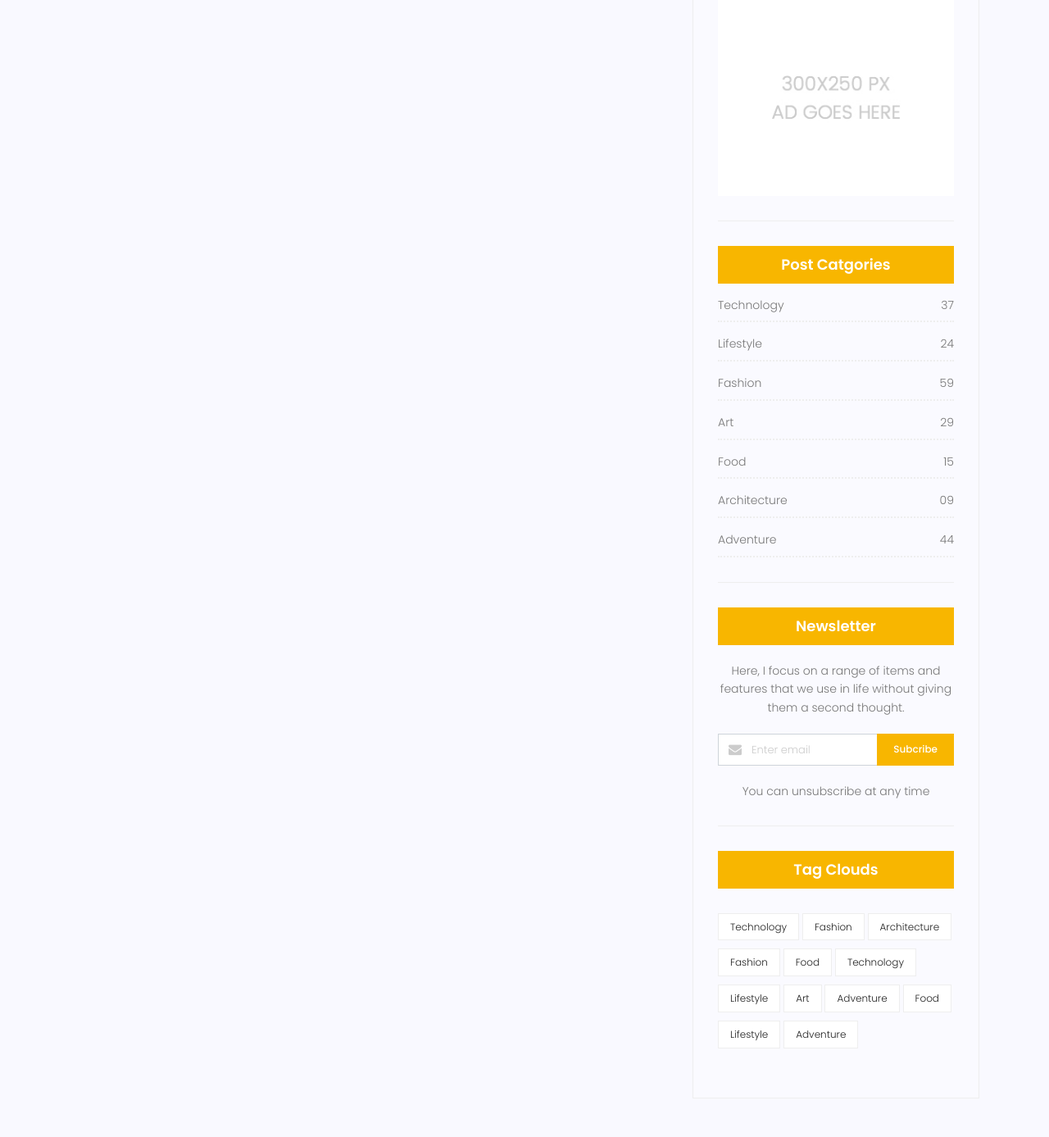
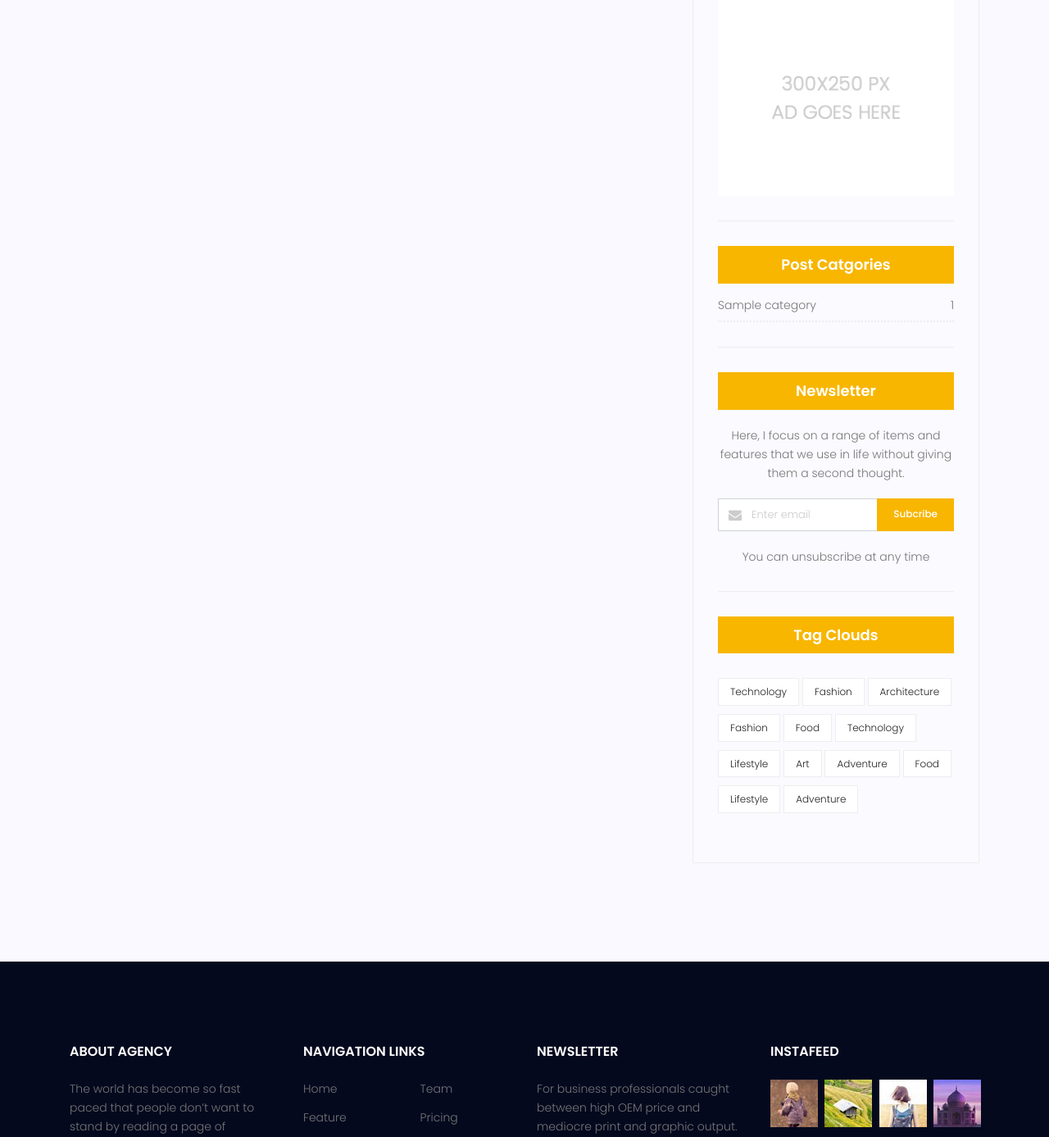
Before and after one commit to hsheikh7/Django-Travel-Iran, a Django app: page /blog/ in a window 1280 px wide. Shown: the part 1914-3301 px from the top of the page at 82% size. Run offline with Django 3.2, Linux system fonts and the light colour scheme; tables that the repository leaves empty hold one stand-in row (values such as "Sample post"); grey boxes marked "Sample" are stand-in pictures; some libraries are stand-ins or nearby versions.

Commit message:
Created categories of post in sidebar
Post Categories shows number of posts in each category

```diff
--- a/blog/templatetags/blog_tags.py
+++ b/blog/templatetags/blog_tags.py
@@ -1,5 +1,6 @@
 from django import template
 from blog.models import Post
+from blog.models import Category
 
 register = template.Library()
 
@@ -9,7 +10,17 @@ def function():
     return posts
 
 
-@register.inclusion_tag('latest-posts.html')
+@register.inclusion_tag('blog/latest-posts.html')
 def latestposts(arg=3):
     posts= Post.objects.filter(status= 1).order_by('-publish_date')[:arg]
     return {'posts': posts}
+
+
+@register.inclusion_tag('blog/blog-post-categories.html')
+def postcategories():
+    posts = Post.objects.filter(status = 1)
+    categories = Category.objects.all()
+    cat_dict = {}
+    for name in categories:
+        cat_dict[name] = posts.filter(category= name).count()
+    return {'categories': cat_dict}
--- a/templates/blog/blog-home.html
+++ b/templates/blog/blog-home.html
@@ -165,53 +165,9 @@
 					<div class="single-sidebar-widget ads-widget">
 						<a href="#"><img class="img-fluid" src="{% static 'img/blog/ads-banner.jpg' %}" alt=""></a>
 					</div>
-					<div class="single-sidebar-widget post-category-widget">
-						<h4 class="category-title">Post Catgories</h4>
-						<ul class="cat-list">
-							<li>
-								<a href="#" class="d-flex justify-content-between">
-									<p>Technology</p>
-									<p>37</p>
-								</a>
-							</li>
-							<li>
-								<a href="#" class="d-flex justify-content-between">
-									<p>Lifestyle</p>
-									<p>24</p>
-								</a>
-							</li>
-							<li>
-								<a href="#" class="d-flex justify-content-between">
-									<p>Fashion</p>
-									<p>59</p>
-								</a>
-							</li>
-							<li>
-								<a href="#" class="d-flex justify-content-between">
-									<p>Art</p>
-									<p>29</p>
-								</a>
-							</li>
-							<li>
-								<a href="#" class="d-flex justify-content-between">
-									<p>Food</p>
-									<p>15</p>
-								</a>
-							</li>
-							<li>
-								<a href="#" class="d-flex justify-content-between">
-									<p>Architecture</p>
-									<p>09</p>
-								</a>
-							</li>
-							<li>
-								<a href="#" class="d-flex justify-content-between">
-									<p>Adventure</p>
-									<p>44</p>
-								</a>
-							</li>
-						</ul>
-					</div>
+
+					{% postcategories %}
+
 					<div class="single-sidebar-widget newsletter-widget">
 						<h4 class="newsletter-title">Newsletter</h4>
 						<p>
--- /dev/null
+++ b/templates/blog/blog-post-categories.html
@@ -0,0 +1,15 @@
+{% load static %}
+
+<div class="single-sidebar-widget post-category-widget">
+    <h4 class="category-title">Post Catgories</h4>
+    <ul class="cat-list">
+        {% for name,count in categories.items %}
+        <li>
+            <a href="#" class="d-flex justify-content-between">
+                <p>{{name}}</p>
+                <p>{{count}} </p>
+            </a>
+        </li>
+        {% endfor %}
+    </ul>
+</div>
--- a/templates/latest-posts.html
+++ b/templates/blog/latest-posts.html
@@ -1,6 +1,3 @@
-{% load static %}
-{% load blog_tags %}
-
 <div class="single-sidebar-widget popular-post-widget">
     <h4 class="popular-title">Popular Posts</h4>
     <div class="popular-post-list">
```
